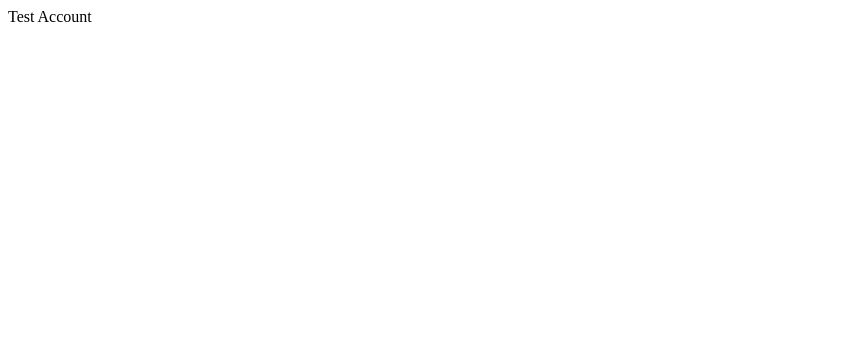
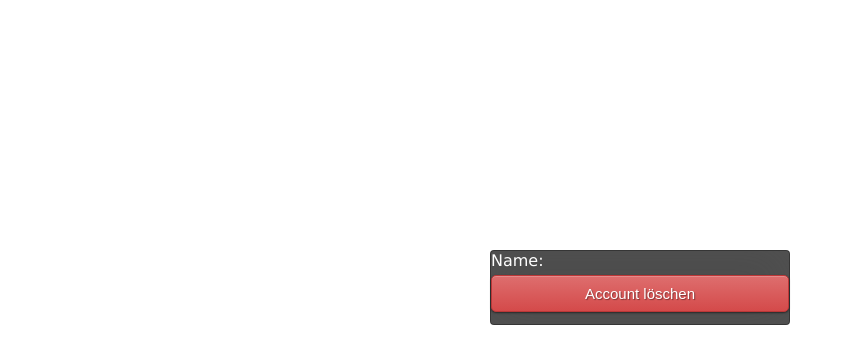
Before and after one commit to Minescaler/webend, a website: page html/account.html in a window 1280 px wide. Shown: the whole page, without its empty margins (0-845 px from the left). Drawn offline with Linux system fonts and the light colour scheme.

Commit message:
Removed duplicated files. Implemented account html

```diff
--- a/html/account.html
+++ b/html/account.html
@@ -1,2 +1,15 @@
-
-	Test Account
+<html>
+	<head>
+		<link rel="stylesheet" type="text/css" href="../stylesheets/account.css"/>
+	</head>
+	<body>
+		<div class="container">
+			<div class="name">
+				Name:
+			</div>
+			<form method="post" action="/deleteuser/">
+				<button type="submit" class="btn btn-primary btn-block btn-large">Account löschen</button>
+			</form>
+		</div>
+	</body>
+</html>
--- a/js/main.js
+++ b/js/main.js
@@ -23,7 +23,7 @@ window.onload = function()
 
 	function loadRegisterAccount()
 	{
-		document.getElementById("iframeDiv").src='html/register.html';
+		document.getElementById("iframeDiv").src='html/register.html';//register
 	}
 
 	function loadFaq()
--- /dev/null
+++ b/stylesheets/account.css
@@ -0,0 +1,68 @@
+.container {
+	position: absolute;
+	top: 50%;
+	left: 50%;
+	margin: -150px 0 0 -150px;
+	width:300px;
+	height:75px;
+
+	flex: 1;
+	background: rgba(0,0,0,0.7);
+    border: 1px solid rgba(0,0,0,0.3);
+	border-radius: 4px;
+	box-shadow: inset 0 -5px 45px rgba(100,100,100,0.2), 0 1px 1px rgba(255,255,255,0.2);
+    box-sizing: border-box;
+}
+
+.name
+{
+	color: white;
+	font-family: "Verdana";
+}
+
+.btn
+{
+	display: inline-block;
+	*display: inline;
+	*zoom: 1;
+	padding: 4px 10px 4px;
+	margin-top: 5px;
+	margin-bottom: 0;
+	font-size: 13px;
+	line-height: 18px;
+	color: #333333;
+	text-align: center;
+	text-shadow: 0 1px 1px rgba(255, 255, 255, 0.75);
+	vertical-align: middle;
+	background-color: #f5f5f5;
+	background-image: -moz-linear-gradient(top, #ffffff, #000000);
+	background-image: -ms-linear-gradient(top, #ffffff, #000000);
+	background-image: -webkit-gradient(linear, 0 0, 0 100%, from(#ffffff), to(#000000));
+	background-image: -webkit-linear-gradient(top, #ffffff, #000000);
+	background-image: -o-linear-gradient(top, #ffffff, #000000);
+	background-image: linear-gradient(top, #ffffff, #000000);
+	background-repeat: repeat-x;
+	filter: progid:dximagetransform.microsoft.gradient(startColorstr=#ffffff, endColorstr=#000000, GradientType=0);
+	border-color: #000000 #000000 #000000;
+	border-color: rgba(0, 0, 0, 0.1) rgba(0, 0, 0, 0.1) rgba(0, 0, 0, 0.25);
+	border: 1px solid #000000;
+	-webkit-border-radius: 4px;
+	-moz-border-radius: 4px;
+	border-radius: 4px;
+	-webkit-box-shadow: inset 0 1px 0 rgba(255, 255, 255, 0.2), 0 1px 2px rgba(0, 0, 0, 0.05);
+	-moz-box-shadow: inset 0 1px 0 rgba(255, 255, 255, 0.2), 0 1px 2px rgba(0, 0, 0, 0.05);
+	box-shadow: inset 0 1px 0 rgba(255, 255, 255, 0.2), 0 1px 2px rgba(0, 0, 0, 0.05);
+	cursor: pointer;
+	*margin-left: .3em;
+}
+
+.btn:hover, .btn:active, .btn.active, .btn.disabled, .btn[disabled] { background-color: #000000; }
+.btn-large { padding: 9px 14px; font-size: 15px; line-height: normal; -webkit-border-radius: 5px; -moz-border-radius: 5px; border-radius: 5px; }
+.btn:hover { color: #333333; text-decoration: none; background-color: #000000; background-position: 0 -15px; -webkit-transition: background-position 0.1s linear; -moz-transition: background-position 0.1s linear; -ms-transition: background-position 0.1s linear; -o-transition: background-position 0.1s linear; transition: background-position 0.1s linear; }
+.btn-primary, .btn-primary:hover { text-shadow: 0 -1px 0 rgba(0, 0, 0, 0.25); color: #ffffff; }
+.btn-primary.active { color: rgba(255, 255, 255, 0.75); }
+.btn-primary { background-color: #D44A4A; background-image: -moz-linear-gradient(top, #DE6E6E, #D44A4A); background-image: -ms-linear-gradient(top, #DE6E6E, #D44A4A); background-image: -webkit-gradient(linear, 0 0, 0 100%, from(#DE6E6E), to(#D44A4A)); background-image: -webkit-linear-gradient(top, #DE6E6E, #D44A4A); background-image: -o-linear-gradient(top, #DE6E6E, #D44A4A); background-image: linear-gradient(top, #DE6E6E, #D44A4A); background-repeat: repeat-x; filter: progid:dximagetransform.microsoft.gradient(startColorstr=#DE6E6E, endColorstr=#D44A4A, GradientType=0);  border: 1px solid #BC3737; text-shadow: 1px 1px 1px rgba(0,0,0,0.4); box-shadow: inset 0 1px 0 rgba(255, 255, 255, 0.2), 0 1px 2px rgba(0, 0, 0, 0.5); }
+.btn-primary:hover, .btn-primary:active, .btn-primary.active, .btn-primary.disabled, .btn-primary[disabled] { filter: none; background-color: #D44A4A; }
+.btn-block { width: 100%; display:block; }
+
+* { -webkit-box-sizing:border-box; -moz-box-sizing:border-box; -ms-box-sizing:border-box; -o-box-sizing:border-box; box-sizing:border-box; }
--- a/stylesheets/login.css
+++ b/stylesheets/login.css
@@ -11,7 +11,8 @@
 	color: #333333;
 	text-align: center;
 	text-shadow: 0 1px 1px rgba(255, 255, 255, 0.75);
-	vertical-align: middle; background-color: #f5f5f5;
+	vertical-align: middle;
+	background-color: #f5f5f5;
 	background-image: -moz-linear-gradient(top, #ffffff, #e6e6e6);
 	background-image: -ms-linear-gradient(top, #ffffff, #e6e6e6);
 	background-image: -webkit-gradient(linear, 0 0, 0 100%, from(#ffffff), to(#e6e6e6));
```
Also changed, not shown: stylesheets/html/account.html (deleted, +0 -2 lines), stylesheets/html/faq.html (deleted, +0 -1 lines), stylesheets/html/frontpage.html (deleted, +0 -9 lines), stylesheets/html/login.html (deleted, +0 -14 lines), stylesheets/html/offer.html (deleted, +0 -12 lines), stylesheets/html/register.html (deleted, +0 -17 lines), stylesheets/js/main.js (deleted, +0 -38 lines), stylesheets/main.html (deleted, +0 -46 lines), stylesheets/font/Minecrafter.Reg.ttf (deleted), 1 other file.
